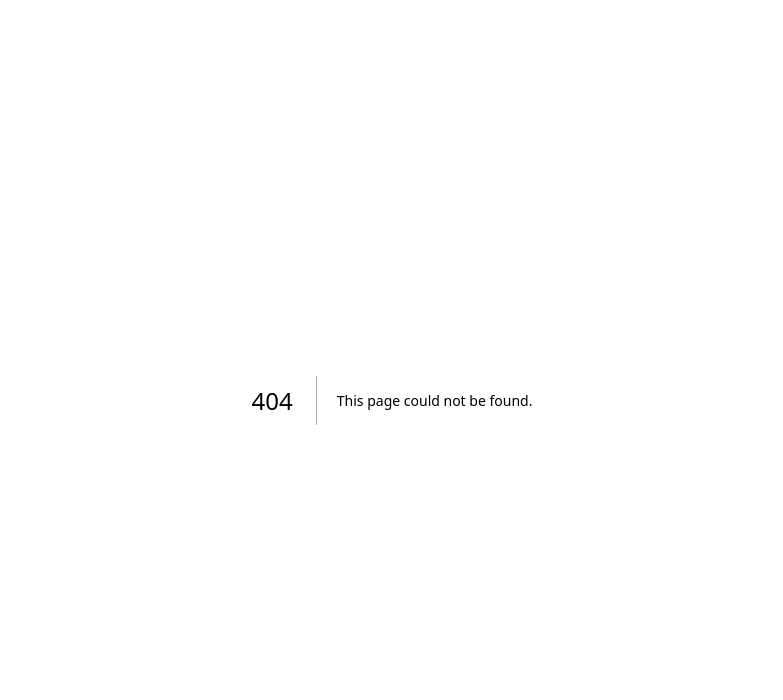
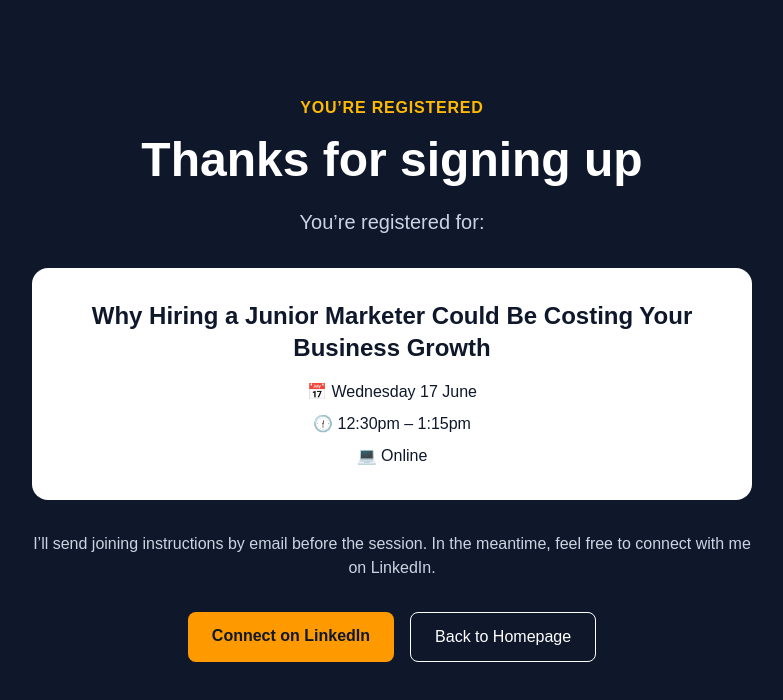
Before and after one commit to vivaredman/headstart-marketing, a Next.js app: page /webinar/thank-you in a window 1280 px wide. Before the commit this address had no page. Shown: the top 700 px of the page, without its empty margins (248-1031 px from the left). Built offline with nearby package versions, Linux system fonts and the light colour scheme.

Commit message:
Add webinar promotion updates

```diff
--- a/app/page.tsx
+++ b/app/page.tsx
@@ -26,8 +26,28 @@ export default function Home() {
         Get 15 years of marketing experience, strategic direction and hands-on
         execution for less than the cost of a junior marketer.
       </p>
+<div className="my-10 rounded-2xl border border-amber-400/40 bg-slate-800 p-6">
+  <p className="text-amber-400 font-semibold uppercase tracking-wider text-sm mb-2">
+    Free Webinar
+  </p>
 
-      <div className="flex flex-wrap gap-4">
+  <h2 className="text-2xl font-bold mb-3">
+    Why Hiring a Junior Marketer Could Be Costing Your Business Growth
+  </h2>
+
+  <p className="text-slate-300 mb-4">
+    Wednesday 17 June • 12:30pm • Free online event
+  </p>
+
+  <a
+    href="/webinar"
+    className="inline-block bg-amber-500 hover:bg-amber-600 text-slate-900 font-bold px-6 py-3 rounded-xl shadow-lg transition"
+  >
+    Reserve Your Free Place →
+  </a>
+</div>
+
+<div className="flex flex-wrap gap-4">
         <a
           href="#contact"
           className="bg-amber-500 hover:bg-amber-400 text-black font-semibold px-6 py-3 rounded-lg"
--- a/app/webinar/page.tsx
+++ b/app/webinar/page.tsx
@@ -54,6 +54,11 @@ export default function WebinarPage() {
   method="POST"
   className="space-y-4"
 >
+    <input
+  type="hidden"
+  name="_redirect"
+  value="https://headstart-marketing.co.uk/webinar/thank-you"
+/>
             <input
               type="text"
               name="name"
--- /dev/null
+++ b/app/webinar/thank-you/page.tsx
@@ -0,0 +1,50 @@
+export default function WebinarThankYouPage() {
+  return (
+    <main className="min-h-screen bg-slate-900 text-white">
+      <section className="max-w-3xl mx-auto px-6 py-24 text-center">
+        <p className="text-amber-400 font-semibold uppercase tracking-wider mb-4">
+          You’re registered
+        </p>
+
+        <h1 className="text-5xl font-bold mb-6">
+          Thanks for signing up
+        </h1>
+
+        <p className="text-xl text-slate-300 mb-8">
+          You’re registered for:
+        </p>
+
+        <div className="bg-white text-slate-900 rounded-2xl p-8 mb-8">
+          <h2 className="text-2xl font-bold mb-4">
+            Why Hiring a Junior Marketer Could Be Costing Your Business Growth
+          </h2>
+
+          <p className="mb-2">📅 Wednesday 17 June</p>
+          <p className="mb-2">🕧 12:30pm – 1:15pm</p>
+          <p>💻 Online</p>
+        </div>
+
+        <p className="text-slate-300 mb-8">
+          I’ll send joining instructions by email before the session. In the
+          meantime, feel free to connect with me on LinkedIn.
+        </p>
+
+        <div className="flex flex-wrap justify-center gap-4">
+          <a
+            href="https://www.linkedin.com/in/redmanrichard/"
+            className="bg-amber-500 text-slate-900 font-bold px-6 py-3 rounded-lg"
+          >
+            Connect on LinkedIn
+          </a>
+
+          <a
+            href="/"
+            className="border border-white px-6 py-3 rounded-lg"
+          >
+            Back to Homepage
+          </a>
+        </div>
+      </section>
+    </main>
+  );
+}
--- a/components/Navbar.tsx
+++ b/components/Navbar.tsx
@@ -24,10 +24,10 @@ export default function Navbar() {
           </div>
 
           <a
-            href="#contact"
+            href="/webinar"
             className="hidden md:block bg-slate-900 text-white px-4 py-2 rounded-lg text-sm font-medium hover:bg-slate-800"
           >
-            Free Consultation
+            Free Webinar
           </a>
         </div>
       </div>
```
